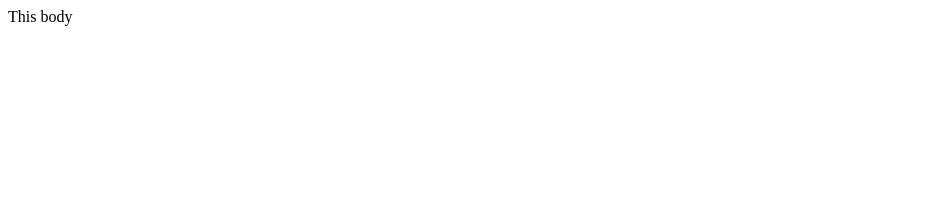
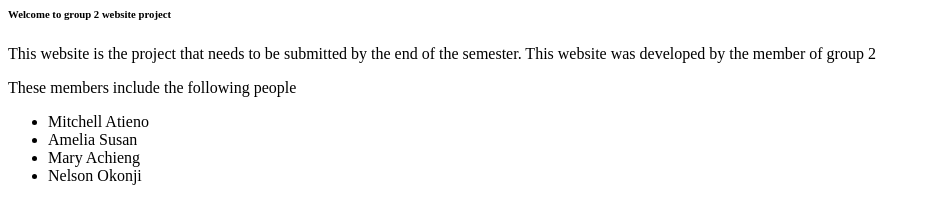
Before and after one commit to Mitchell456/Group2, a plain HTML site: page Index.html in a window 1280 px wide. Shown: the whole page, without its empty margins (0-930 px from the left). Drawn offline with Linux system fonts and the light colour scheme.

Commit message:
Editing home page

```diff
--- a/Index.html
+++ b/Index.html
@@ -1,8 +1,23 @@
 <html>
     <head>
-      <title>Group 2 title</title>
-    <head>
+        <title>Group 2 project 2021</title>
+    </head>
     <body>
-      <p>This body</p>
+
+        <h6>Welcome to group 2 website project</h6>
+
+<p>
+  This website is the project that needs to be submitted by the end of the semester. This website was developed by the member of group 2
+</p>
+    <p>These members include the following people</p>
+
+<ul>
+    <li>Mitchell Atieno</li>
+    <li>Amelia Susan</li>
+    <li>Mary Achieng</li>
+    <li>Nelson Okonji</li>
+
+</ul>
+
     </body>
-<html>
+</html>
```
